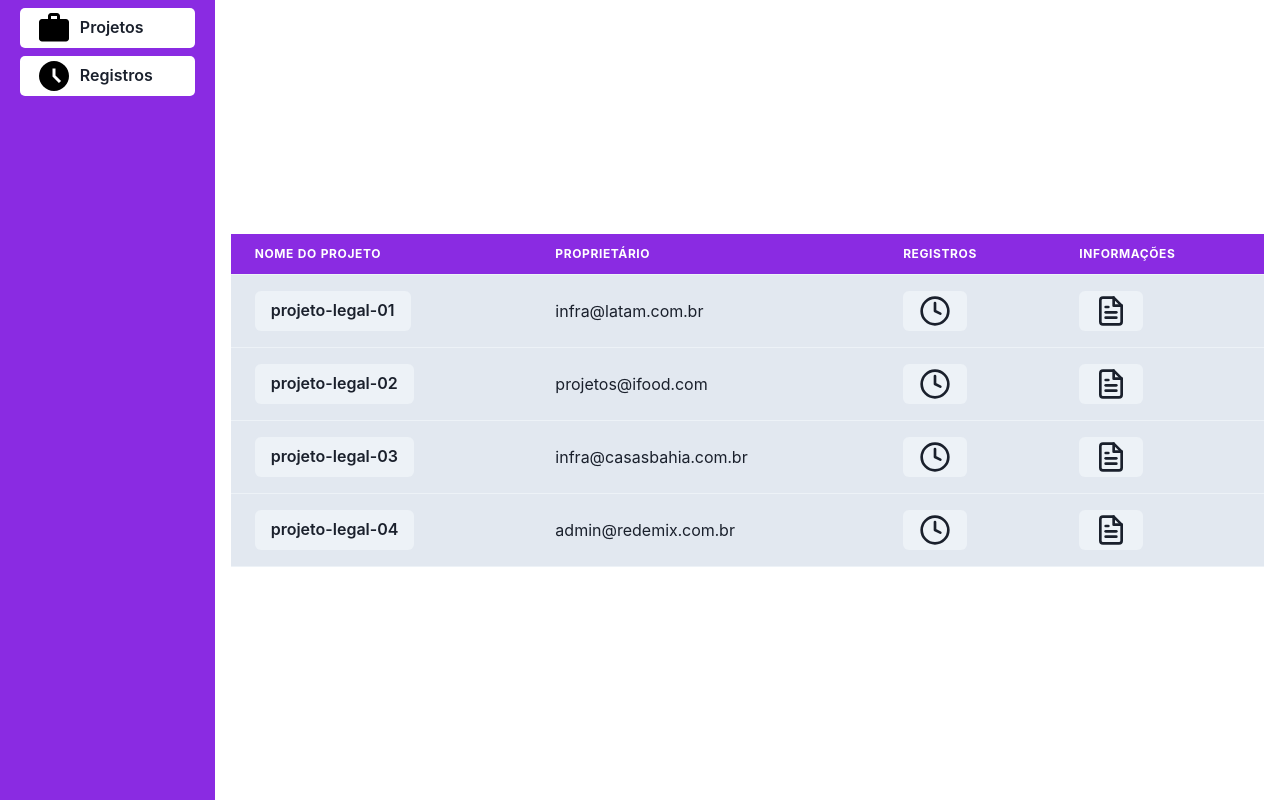
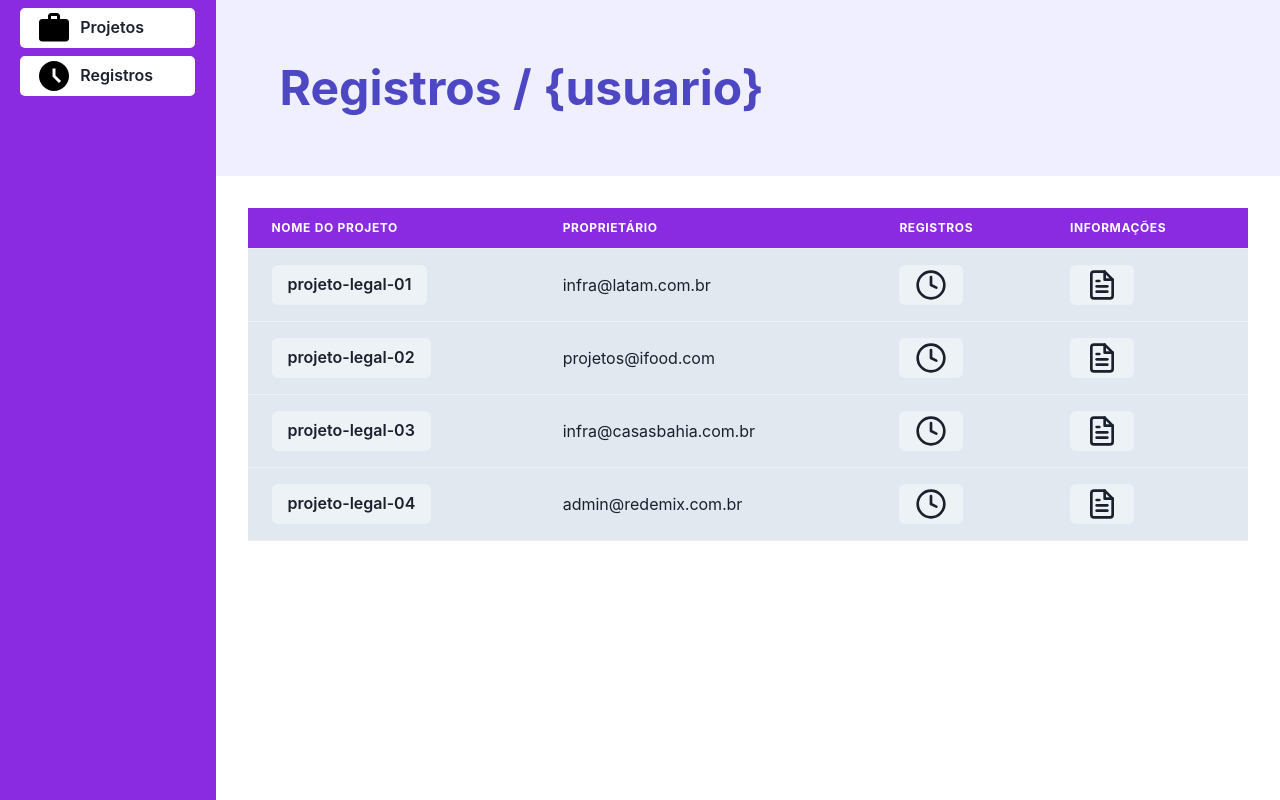
Before and after one commit to equipe01ic0045/work_time_record_ic0045, a Next.js app in the folder wtr_frontend_project/: page /main/time-records in a window 1280 px wide. Built offline with nearby package versions, Linux system fonts and the light colour scheme.

Commit message:
HeaderBox component

```diff
--- a/wtr_frontend_project/src/app/main/time-records/page.tsx
+++ b/wtr_frontend_project/src/app/main/time-records/page.tsx
@@ -1,4 +1,5 @@
 "use client";
+import HeaderBox from "@/components/global/HeaderBox";
 import TimeRecordsTable from "@/components/time-records/TimeRecordsTable";
 import { Box } from "@chakra-ui/react";
 
@@ -30,16 +31,11 @@ export default function TimeRecords() {
     },
   ];
   return (
-    <Box
-      display={"flex"}
-      flexDirection={"column"}
-      alignItems={"start"}
-      justifyContent={"center"}
-      width={"100%"}
-      padding={"1em"}
-      gap={"10em"}
-    >
-      <TimeRecordsTable projectList={mockDataList} />
+    <Box display={"flex"} flexDirection={"column"} width={"100%"}>
+      <HeaderBox title={`Registros / {usuario}`} />
+      <Box padding={"2em"}>
+        <TimeRecordsTable projectList={mockDataList} />
+      </Box>
     </Box>
   );
 }
--- /dev/null
+++ b/wtr_frontend_project/src/components/global/HeaderBox.tsx
@@ -0,0 +1,23 @@
+"use client";
+
+import { Box, Heading } from "@chakra-ui/react";
+
+interface HeaderBoxProps {
+  title: string;
+}
+
+export default function HeaderBox({ title }: HeaderBoxProps) {
+  return (
+    <Box
+      backgroundColor="#F0EFFF"
+      w="100%"
+      noOfLines={1}
+      padding="4em"
+      fontWeight="light"
+    >
+      <Heading textColor="#4D47C3" as="h1" size="2xl">
+        {title}
+      </Heading>
+    </Box>
+  );
+}
```
Also changed, not shown: wtr_frontend_project/src/app/main/projects/info/[projectUuid]/page.tsx (+4 -21 lines), wtr_frontend_project/src/app/main/projects/page.tsx (+6 -4 lines), wtr_frontend_project/src/app/main/time-records/project/info/[projectUuid]/page.tsx (+49 -17 lines), wtr_frontend_project/src/app/main/time-records/project/register/[projectUuid]/page.tsx (+7 -13 lines).
